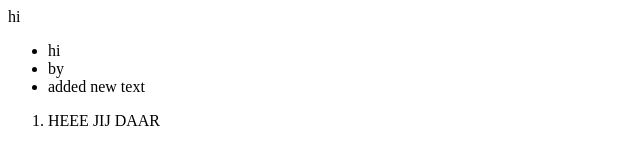
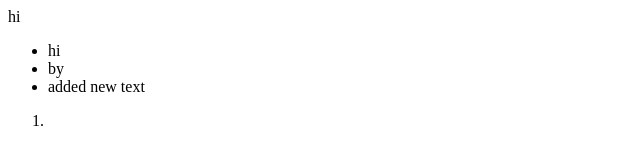
Before and after one commit to Cynnis/Test-repository, a plain HTML site: page index.html in a window 1280 px wide. Shown: the whole page, without its empty margins (0-640 px from the left). Drawn offline with Linux system fonts and the light colour scheme.

Commit message:
Update index.html

```diff
--- a/index.html
+++ b/index.html
@@ -10,8 +10,10 @@
 <li>by</li>
 <li> added new text</li>
 	</ul>
+
 <ol>
-		<li>HEEE JIJ DAAR</li>
+	<li> </li>
 </ol>
+
 </body>
 </html>
```
Lines whose indentation alone changed are shown as unchanged.
